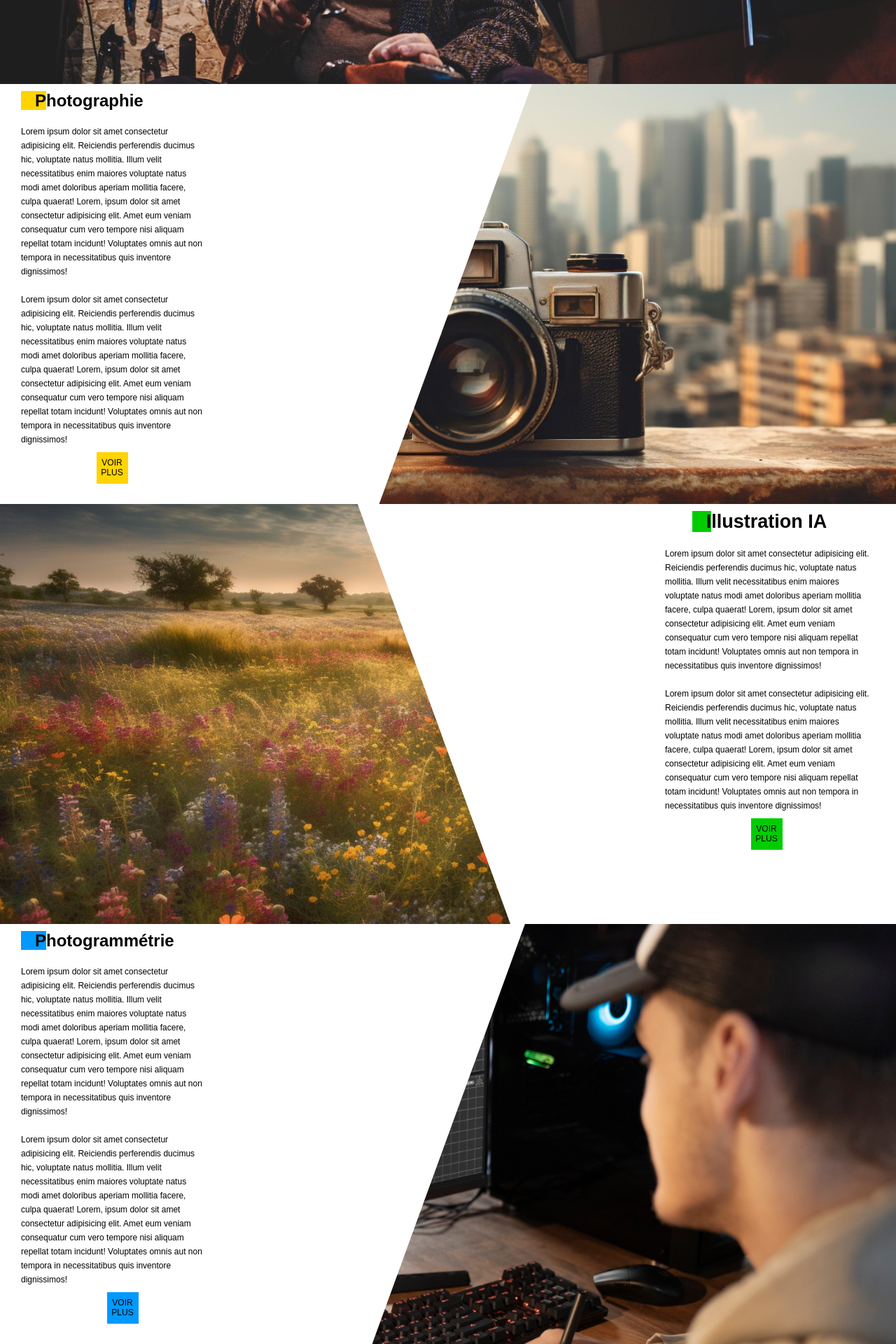
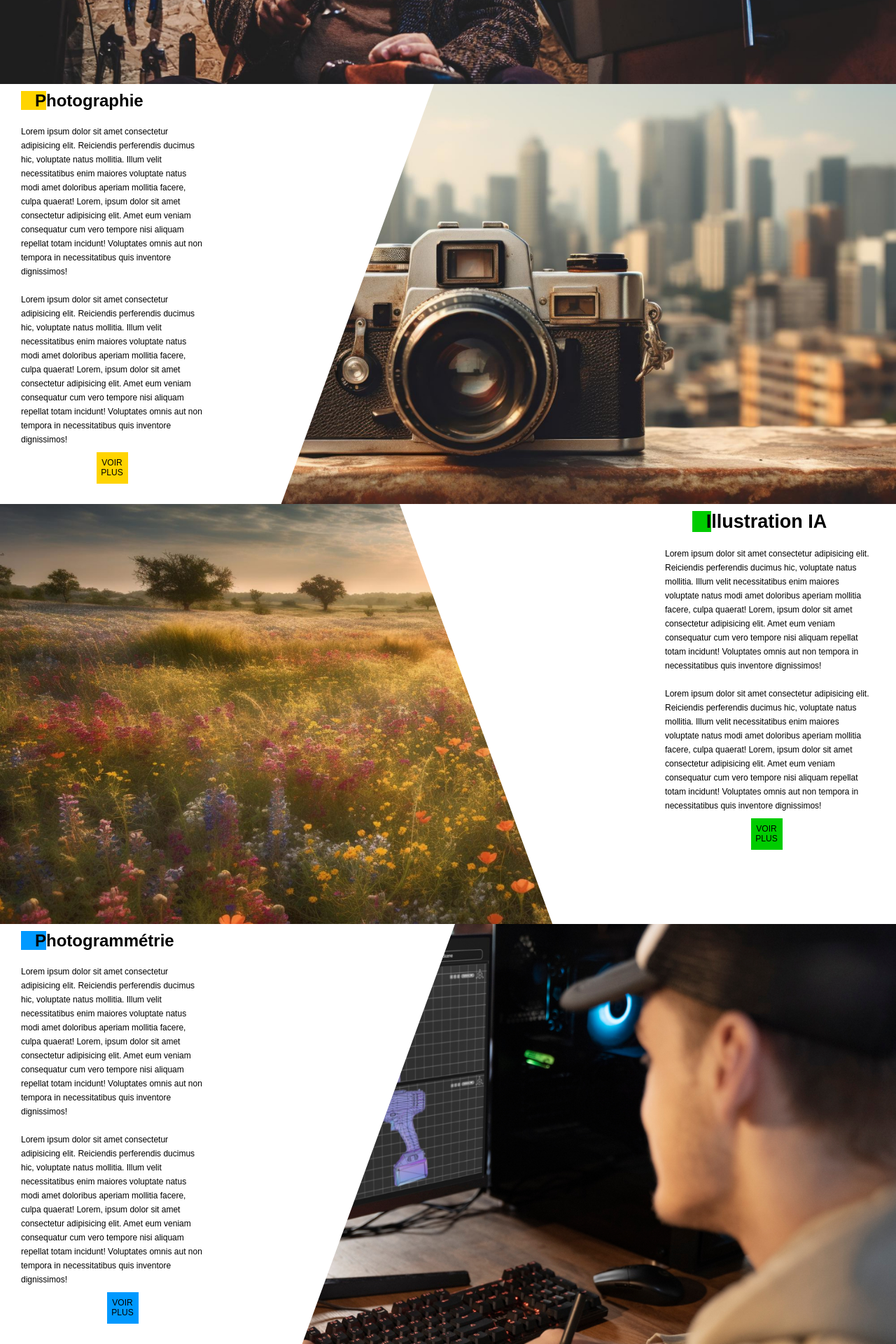
Before and after one commit to JfraZ08/front_Pixel_Reality, a Vue app: page / in a window 1280 px wide. Shown: the part 580-2500 px from the top of the page at 70% size. Built offline with nearby package versions, Linux system fonts and the light colour scheme.

Commit message:
new page Dronefor test with a service

```diff
--- a/package.json
+++ b/package.json
@@ -9,6 +9,7 @@
     "preview": "vite preview"
   },
   "dependencies": {
+    "axios": "^1.7.2",
     "vue": "^3.4.21",
     "vue-router": "^4.3.0"
   },
--- a/src/App.vue
+++ b/src/App.vue
@@ -19,6 +19,7 @@
     <RouterView />
     <footer>
       <p>Mentions Légales</p>
+      <p><RouterLink to="/drone">Drone</RouterLink></p>
     </footer>
   </div>
 </template>
--- /dev/null
+++ b/src/components/Drones.vue
@@ -0,0 +1,39 @@
+<!-- src/components/Drones.vue -->
+<template>
+    <div>
+      <h1>Liste des Drones</h1>
+      <ul>
+        <li v-for="drone in drones" :key="drone.id">
+          {{ drone.modele }} - {{ drone.description }}
+        </li>
+      </ul>
+    </div>
+  </template>
+
+  <script>
+  import DronesService from '@/services/DronesService';
+
+  export default {
+    data() {
+      return {
+        drones: []
+      };
+    },
+    created() {
+      this.fetchDrones();
+    },
+    methods: {
+      fetchDrones() {
+        console.log('Fetching drones...');
+        DronesService.getAllDrones()
+          .then(response => {
+            console.log('Drones fetched:', response.data);
+            this.drones = response.data;
+          })
+          .catch(error => {
+            console.error('Erreur lors de la récupération des drones:', error);
+          });
+      }
+    }
+  };
+  </script>
--- a/src/router/index.js
+++ b/src/router/index.js
@@ -6,6 +6,7 @@ import ImagerieIaView from '../views/ImagerieIaView.vue'
 import PhorogrammetrieView from '../views/PhotogrammetrieView.vue'
 import QRCodeView from '../views/QRCodeView.vue'
 import ContactView from '../views/ContactView.vue'
+import Drones from '@/components/Drones.vue'
 
 const router = createRouter({
   history: createWebHistory(import.meta.env.BASE_URL),
@@ -44,6 +45,11 @@ const router = createRouter({
       path: '/contact',
       name: 'contact',
       component: ContactView
+    },
+    {
+      path: '/drone',
+      name: 'drone',
+      component: Drones
     }
   ]
 })
--- /dev/null
+++ b/src/services/DronesService.js
@@ -0,0 +1,12 @@
+// src/services/droneService.js
+import axios from 'axios';
+
+const API_URL = 'http://localhost:3000/api/drones';
+
+class DroneService {
+  getAllDrones() {
+    return axios.get(API_URL);
+  }
+}
+
+export default new DroneService();
--- a/src/views/HomeView.vue
+++ b/src/views/HomeView.vue
@@ -104,24 +104,27 @@ body {
   background-size: cover;
   display: flex;
   justify-content: flex-start;
+  z-index: -2;
 }
 
 .photo_sous {
   position: relative;
-  width: 500px;
+  width: 400px;
   height: 600px;
   background-color: white;
+  z-index: 10;
 }
 
 .second_photo{
   position: absolute;
   top: 0;
-  right: -260px;
+  right: -220px;
   bottom: 0;
   width: 260px;
   background-color: white;
   transform: skewX(-20deg);
   transform-origin: top right;
+  z-index: -2;
 }
 
 
@@ -148,7 +151,7 @@ body {
   content: '';
   position: absolute;
   top: 0;
-  left: -180px;
+  left: -120px;
   bottom: 0;
   width: 290px;
   height: 600px;
@@ -163,25 +166,27 @@ body {
   display: flex;
   align-items: center;
   justify-content: flex-start; /* alignement à gauche */
+  z-index: -2;
 }
 
 .logiciel_sous {
   position: relative;
-  width: 500px;
+  width: 400px;
   height: 600px;
   background-color: white;
+  z-index: 10;
 }
 
 .second_logiciel {
   position: absolute;
   top: 0;
-  left: 500px; /* dépassement vers la gauche */
+  left: 400px; /* dépassement vers la gauche */
   bottom: 0;
   width: 250px; /* largeur ajustée */
   background-color: white;
   transform: skewX(-20deg);
   transform-origin: top left;
-  z-index: 0;
+  z-index: -1;
 }
 
 
```
Also changed, not shown: 1 other file (tests, documents, lock files or other folders).
